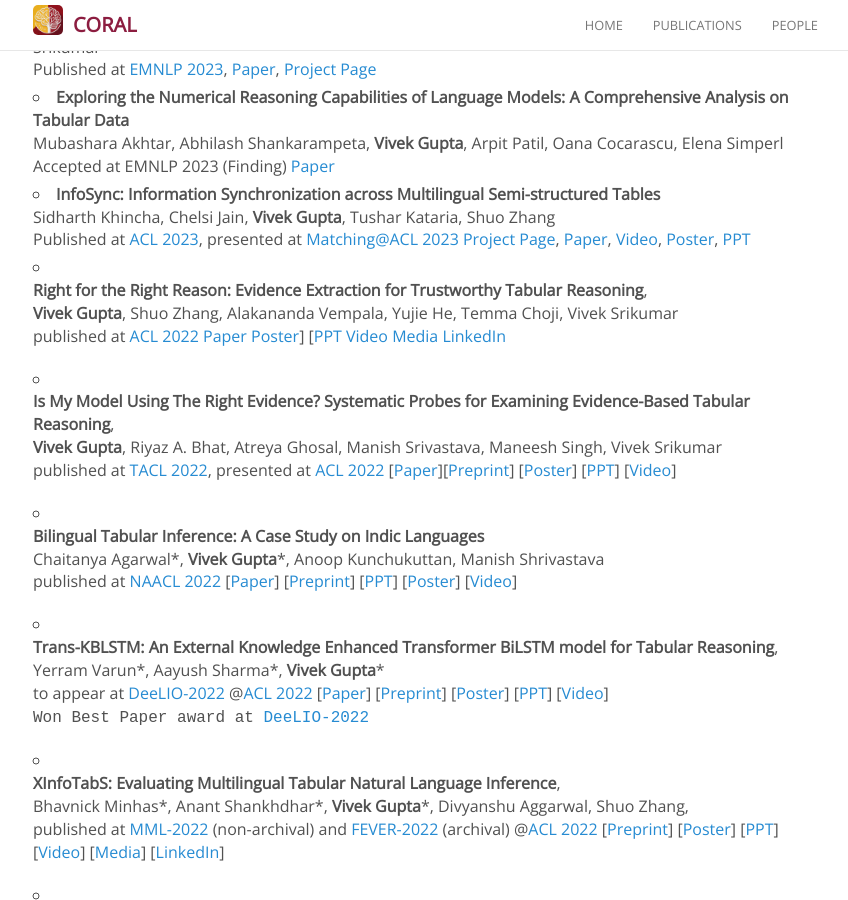
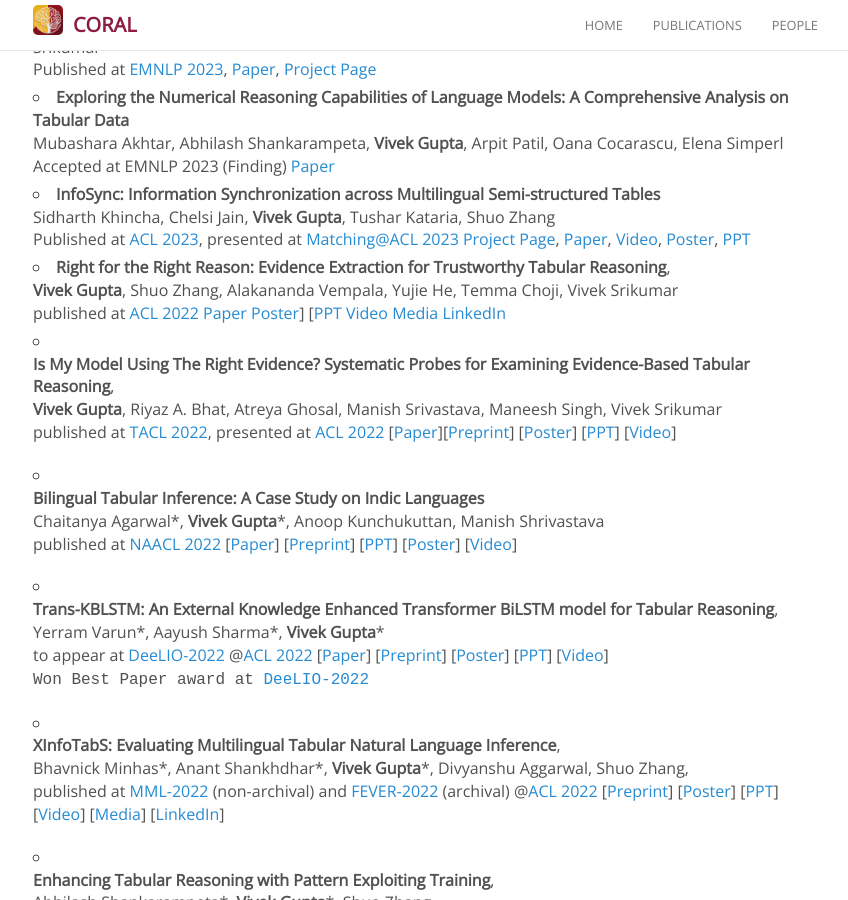
Before and after one commit to coral-lab-asu/coral-lab-asu.github.io, a Jekyll site: the page built from publications.md, in a window 1280 px wide and 900 px high, scrolled down 590 px. Shown: the whole window, without its empty margins (222-1070 px from the left). Built offline with Jekyll 4.4.1, drawn with Linux system fonts in a browser that asks for light colours; nearby versions of some CDN libraries; comment, search, counter and statistics services are not loaded.

Commit message:
minor changes

```diff
--- a/publications.md
+++ b/publications.md
@@ -48,13 +48,13 @@ For a full list, <a href="https://scholar.google.co.in/citations?user=Bs5H0S4AAA
   Published at <a href="https://2023.aclweb.org/">ACL 2023</a>, presented at <a href="https://megagon.ai/matching-2023/">Matching@ACL 2023</a> <a href="https://info-sync.github.io/info-sync/">Project Page</a>, <a href="https://aclanthology.org/2023.findings-acl.159/">Paper</a>, <a href="https://drive.google.com/file/d/18b67cU2XDxMZpJ-99VdWeL8F3lBGyaLj/view">Video</a>, <a href="https://vgupta123.github.io/docs/infosync_poster.pdf">Poster</a>, <a href="https://docs.google.com/presentation/d/1lPm7c8hubwADNpWHfcqNCRX-KlChh8gEzWPBLIFP79Y/edit?usp=sharing">PPT</a>
   </li>
 
-  <li><p><b>Right for the Right Reason: Evidence Extraction for Trustworthy Tabular Reasoning</b>, <br/>
+  <li><b>Right for the Right Reason: Evidence Extraction for Trustworthy Tabular Reasoning</b>, <br/>
     <b>Vivek Gupta</b>, Shuo Zhang, Alakananda Vempala, Yujie He, Temma Choji, Vivek Srikumar <br/> published at
     <a href="https://www.2022.aclweb.org/">ACL 2022</a> <a href="https://aclanthology.org/2022.acl-long.231.pdf">Paper</a>
     <a href="docs/ACL-2022_Poster.pdf">Poster</a>] [<a href="docs/ACL-2022-PPT.pptx">PPT</a>
     <a href="https://youtu.be/YwGik-QCntA">Video</a>
     <a href="https://www.bloomberg.com/company/stories/bloomberg-ai-group-cto-office-publish-8-research-papers-at-acl-2022-dublin/">Media</a>
-    <a href="https://www.linkedin.com/posts/shawn-edwards-0902a28b_bloombergs-ai-group-cto-office-publish-activity-6935303372510027776-SbHp?utm_source=share&amp;utm_medium=member_desktop">LinkedIn</a></p>
+    <a href="https://www.linkedin.com/posts/shawn-edwards-0902a28b_bloombergs-ai-group-cto-office-publish-activity-6935303372510027776-SbHp?utm_source=share&amp;utm_medium=member_desktop">LinkedIn</a>
 </li>
 
 <li><p><b>Is My Model Using The Right Evidence? Systematic Probes for Examining Evidence-Based Tabular Reasoning</b>, <br /> <b>Vivek Gupta</b>, Riyaz A. Bhat, Atreya Ghosal, Manish Srivastava, Maneesh Singh, Vivek Srikumar <br /> published at <a href="https://transacl.org/index.php/tacl">TACL 2022</a>, presented at <a href="https://www.2022.aclweb.org/">ACL 2022</a> [<a href="https://aclanthology.org/2022.tacl-1.38.pdf">Paper</a>][<a href="https://arxiv.org/pdf/2108.00578.pdf">Preprint</a>] [<a href="docs/TACL-2022_Poster-Final.pdf">Poster</a>] [<a href="docs/TACL-2022_PPT.pdf">PPT</a>] [<a href="https://youtu.be/VRvttI4Ppso">Video</a>]</p>
```
